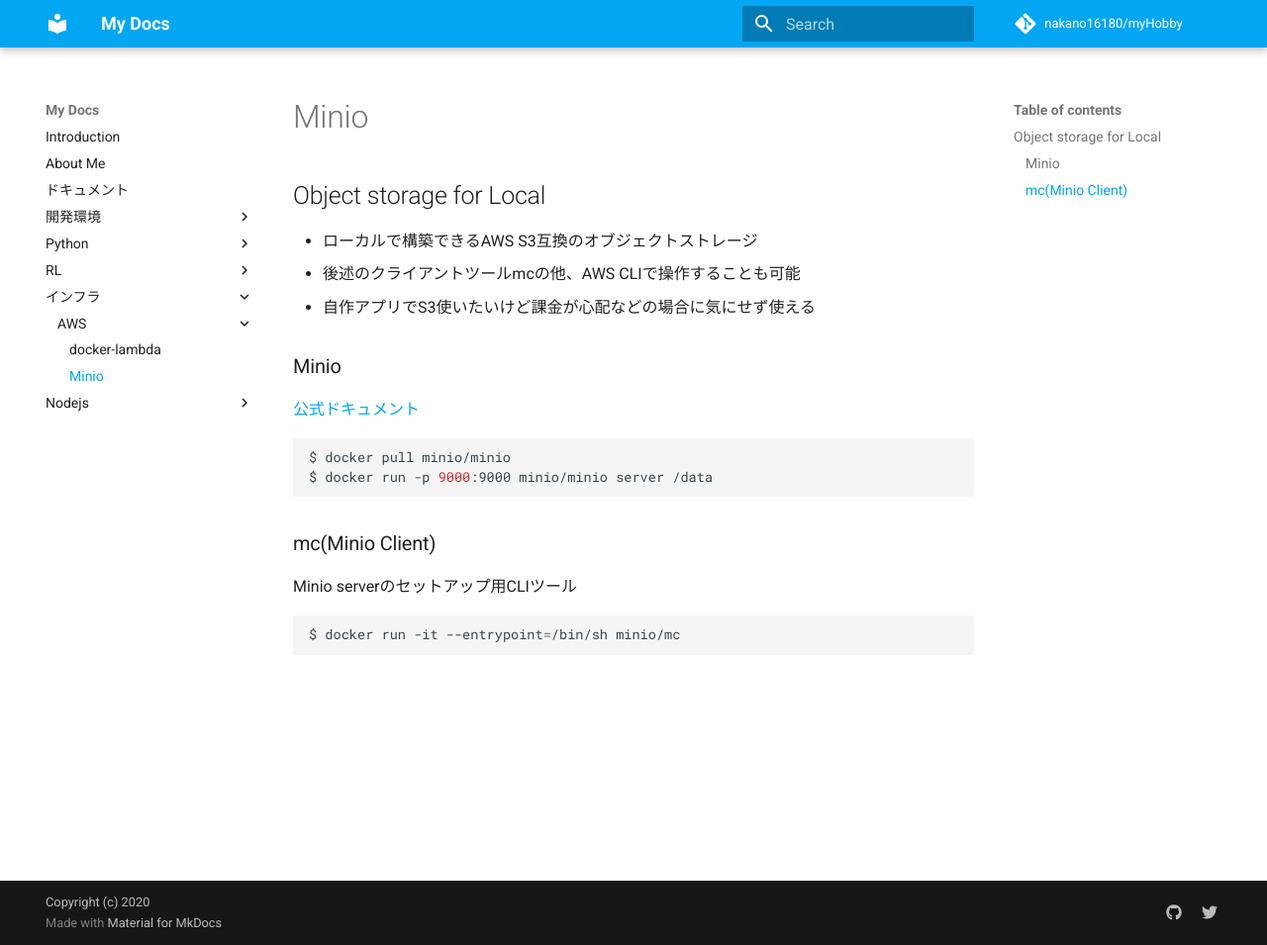
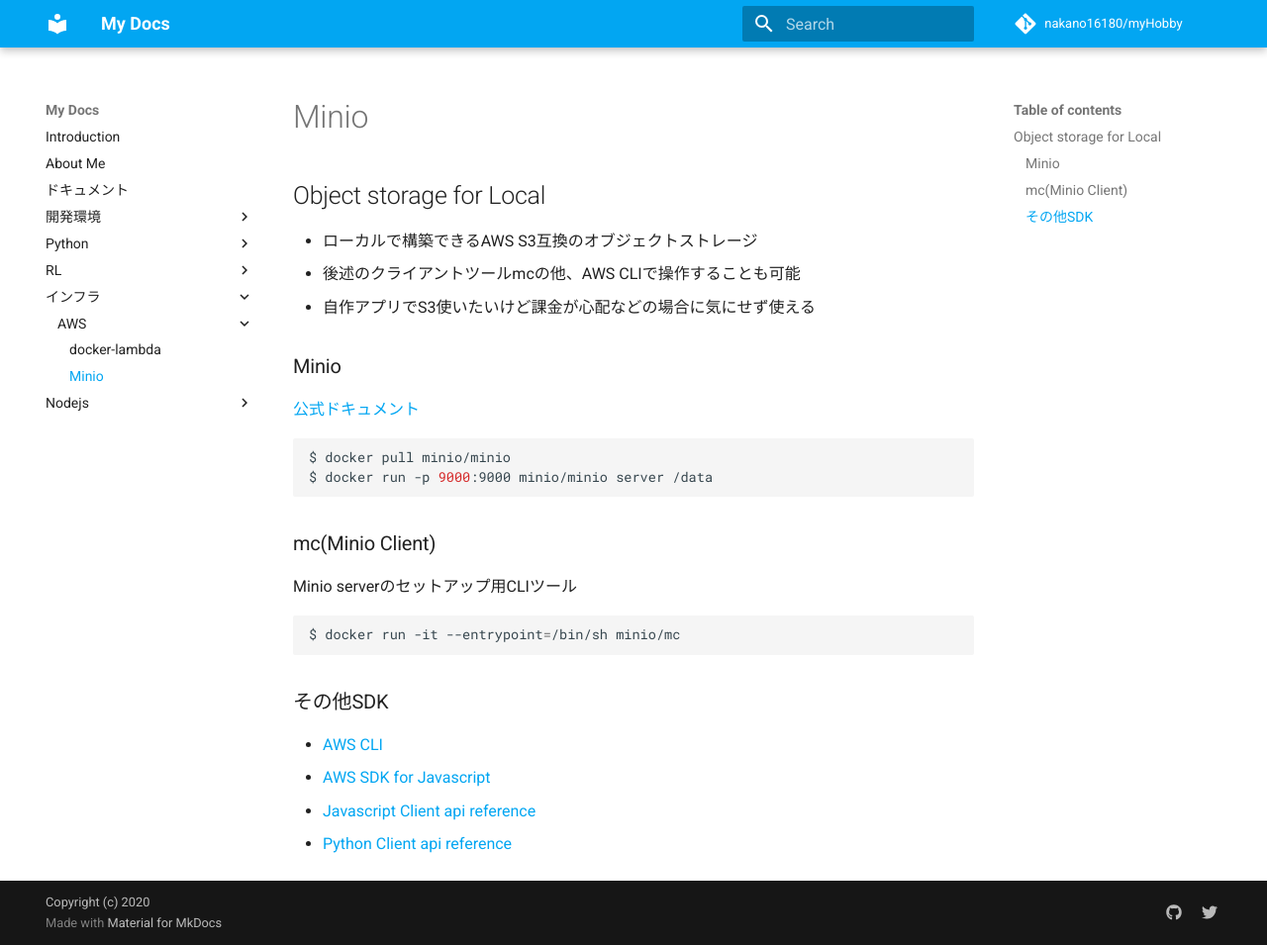
Before and after one commit to nakano16180/myHobby, an MkDocs documentation site: the page built from docs/dev/minio.md, in a window 1280 px wide and 955 px high. Shown: the whole window at 99% size. Built offline with MkDocs 1.6.1 and Material for MkDocs 9.7.7, drawn with Linux system fonts in a browser that asks for light colours; comment, search, counter and statistics services are not loaded.

Commit message:
update minio

````diff
--- a/docs/dev/minio.md
+++ b/docs/dev/minio.md
@@ -19,3 +19,9 @@
 ```
 $ docker run -it --entrypoint=/bin/sh minio/mc
 ```
+
+### その他SDK
+  - [AWS CLI](https://docs.min.io/docs/aws-cli-with-minio)
+  - [AWS SDK for Javascript](https://docs.min.io/docs/how-to-use-aws-sdk-for-javascript-with-minio-server.html)
+  - [Javascript Client api reference](https://docs.min.io/docs/javascript-client-api-reference.html#getBucketNotification)
+  - [Python Client api reference](https://docs.min.io/docs/python-client-quickstart-guide)
````
